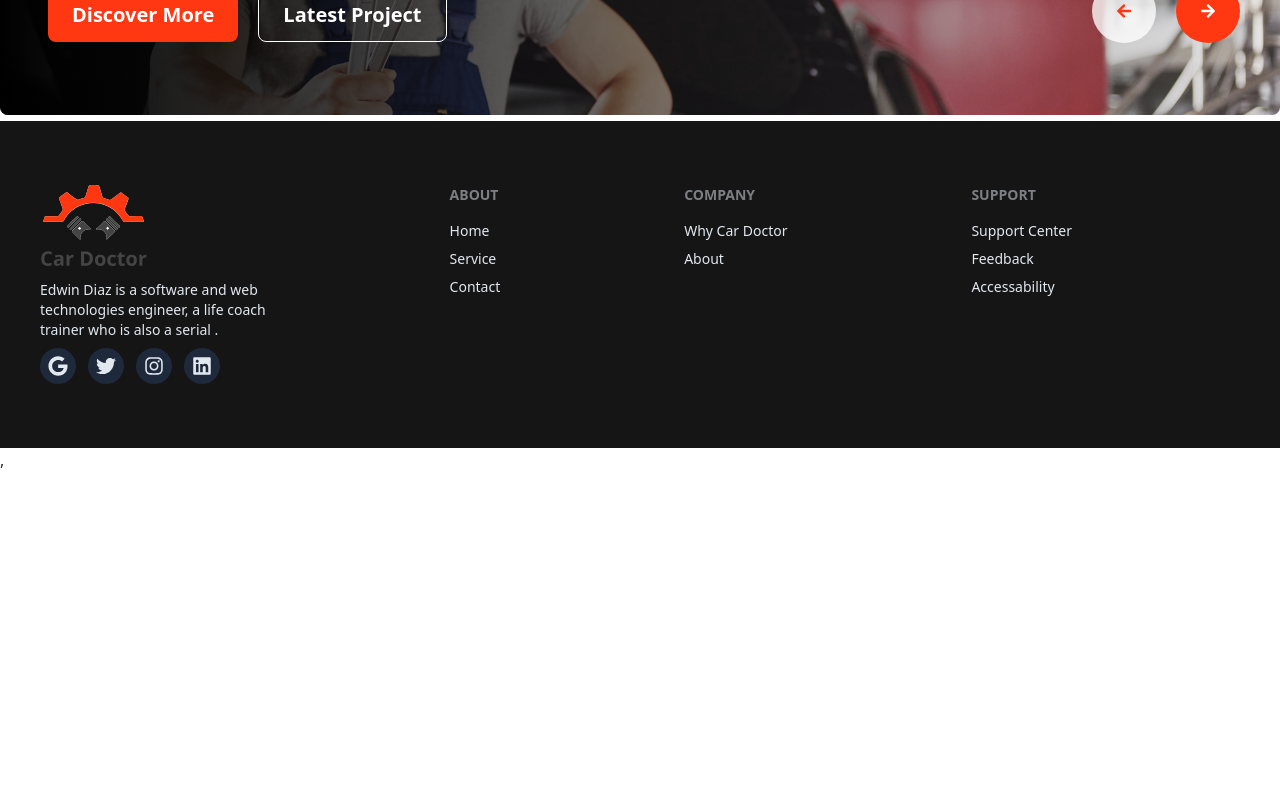
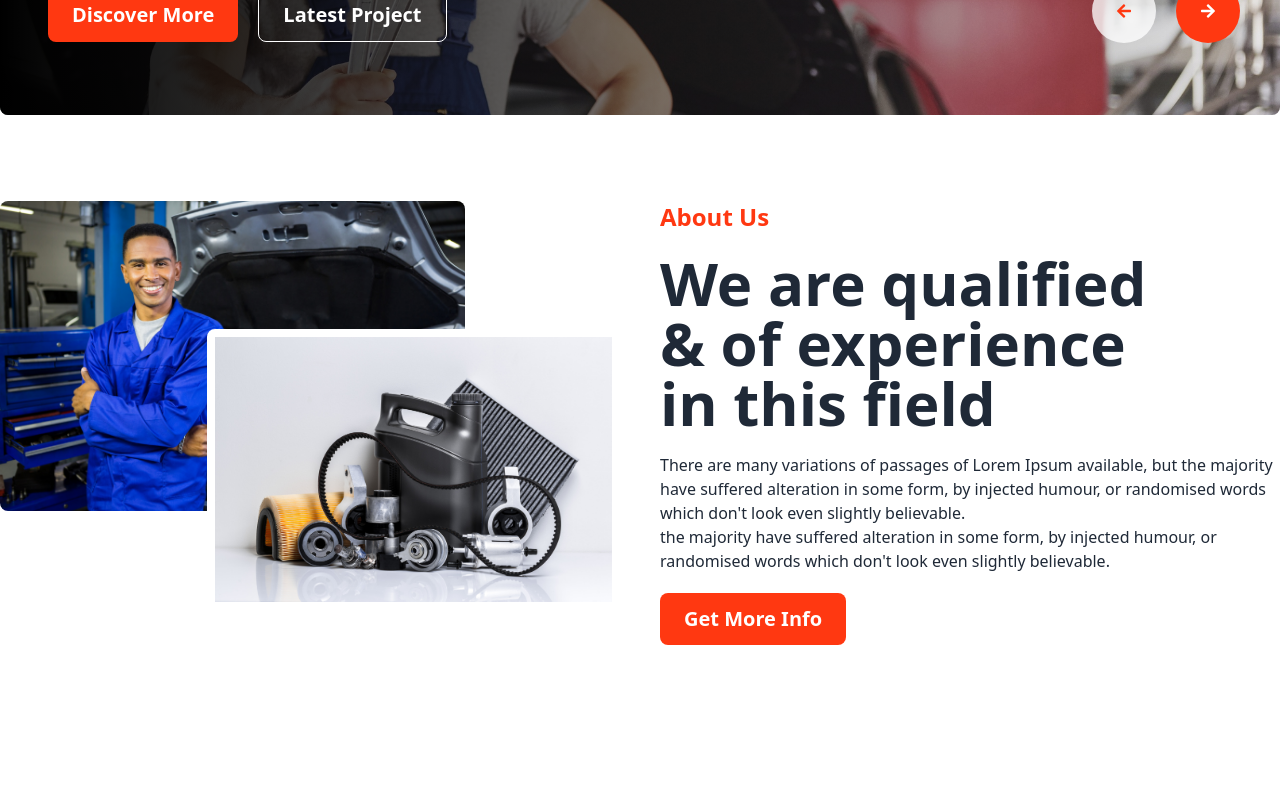
Before and after one commit to abuabdullah23/car-doctor-client-6b-69m, a React app: page / in a window 1280 px wide. Shown: the part 500-1300 px from the top of the page. Before the commit the page ends 972 px from the top, so only its background shows below. Built offline with nearby package versions, Linux system fonts and the light colour scheme; the HTML template or start-up script is replaced by a standard one.

Commit message:
About us added

```diff
--- a/src/pages/Home/AboutUs/AboutUs.jsx
+++ b/src/pages/Home/AboutUs/AboutUs.jsx
@@ -1,15 +1,23 @@
 import React from 'react';
+import person from '../../../assets/images/about_us/person.jpg'
+import parts from '../../../assets/images/about_us/parts.jpg'
 
 const AboutUs = () => {
     return (
-        <div>
-            <div>
-                <div>
+        <div className='md:flex gap-10 my-20 min-h-screen'>
+            <div className='w-full relative'>
+                <img className='w-3/4 rounded-lg' src={person} alt="Person" />
+                <img className='w-2/3 rounded-lg border-8 border-white absolute right-0 top-32' src={parts} alt="Person" />
+            </div>
 
-                </div>
-                <div>
-
-                </div>
+            <div className='w-full'>
+                <h3 className='text-[#FF3811] text-2xl font-semibold'>About Us</h3>
+                <h2 className='text-6xl font-semibold md:w-4/5 my-5'>We are qualified & of experience in this field</h2>
+                <p>There are many variations of passages of Lorem Ipsum available, but the majority have suffered alteration in some form, by injected humour, or randomised words which don't look even slightly believable.
+                    <br />
+                    the majority have suffered alteration in some form, by injected humour, or randomised words which don't look even slightly believable.
+                </p>
+                <button className="py-3 px-6 text-xl font-semibold rounded-lg hover:bg-white bg-[#FF3811] text-white hover:text-[#FF3811] mt-5 hover:border hover:border-[#FF3811]">Get More Info</button>
             </div>
         </div>
     );
```
